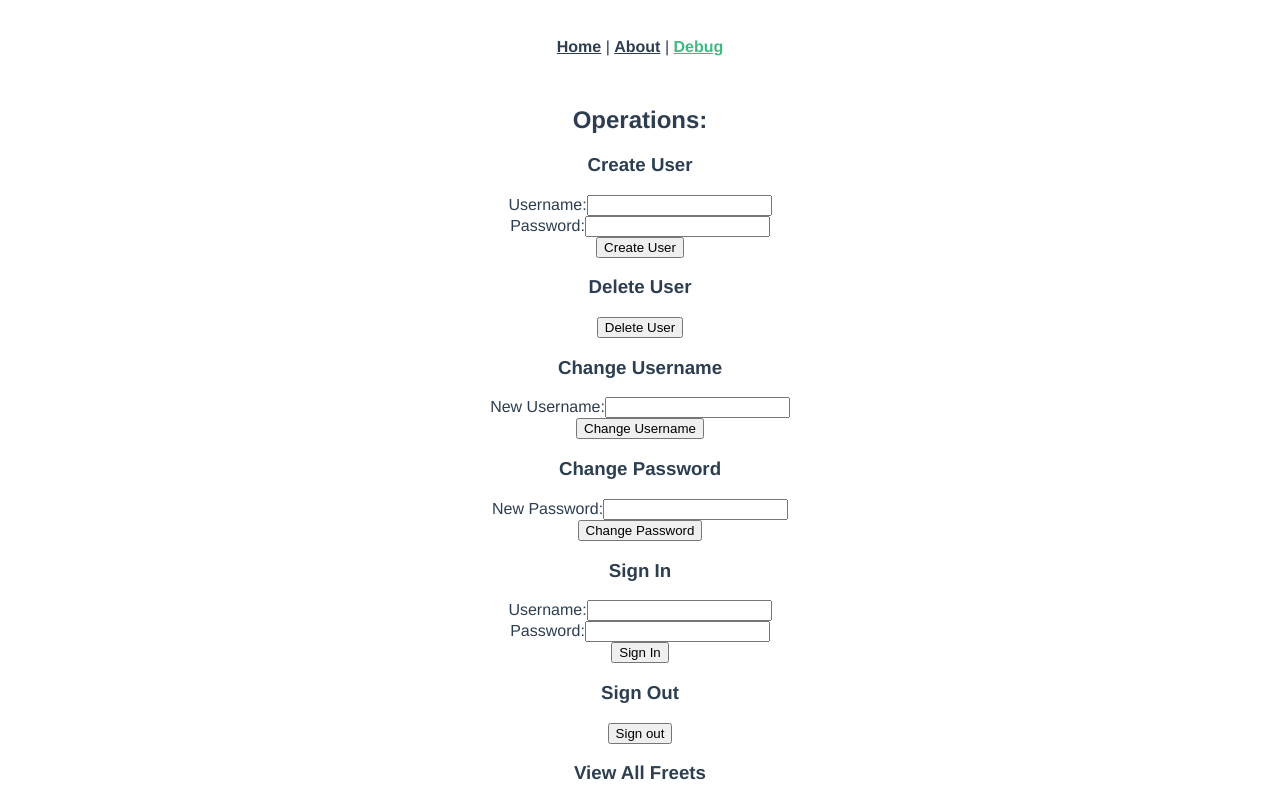
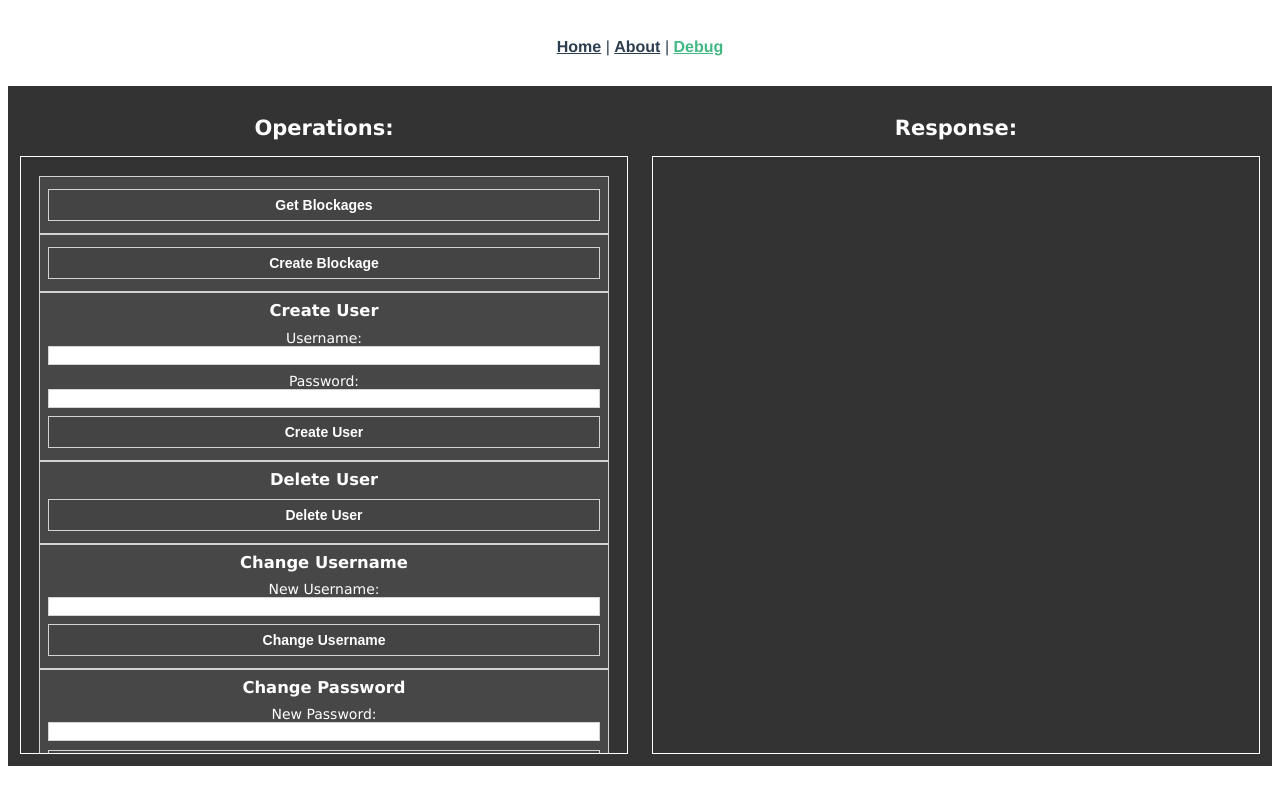
Before and after one commit to hizami-anuar/SafeBike, a Vue app: page /debug in a window 1280 px wide. Shown: the top 800 px of the page. Built offline with nearby package versions, Linux system fonts and the light colour scheme.

Commit message:
debug page updates

```diff
--- a/src/views/Debug.vue
+++ b/src/views/Debug.vue
@@ -3,6 +3,14 @@
     <section id="operations-container">
       <h2>Operations:</h2>
       <div class="scrollbox">
+        <form>
+          <input type="submit" v-on:click.prevent="getBlockages" value="Get Blockages">
+        </form>
+
+        <form>
+          <input type="submit" v-on:click.prevent="createBlockage" value="Create Blockage">
+        </form>
+
         <form id="create-user">
           <h3>Create User</h3>
           <div>
@@ -113,7 +121,173 @@
 </template>
 
 <script>
+import axios from 'axios';
+
 export default {
   name: 'Debug',
+  methods: {
+    showObject(obj) {
+      const pre = document.getElementById("response");
+      const preParent = pre.parentElement;
+      pre.innerText = JSON.stringify(obj, null, 4);
+      preParent.classList.add("flashing");
+      setTimeout(() => preParent.classList.remove("flashing"), 300);
+    },
+
+    showResponse(axiosResponse) {
+      const fullResponse =
+        axiosResponse.response === undefined
+          ? axiosResponse
+          : axiosResponse.response;
+      const abridgedResponse = {
+        data: fullResponse.data,
+        status: fullResponse.status,
+        statusText: fullResponse.statusText,
+      };
+      this.showObject(abridgedResponse);
+    },
+
+    getBlockages() {
+      axios.get("/api/blockages")
+        .then((response) => {
+          this.showResponse(response);
+        }).catch((error) => {
+          this.showResponse(error);
+        })
+    },
+
+    createBlockage() {
+      axios.post("/api/blockages")
+        .then((response) => {
+          this.showResponse(response);
+        }).catch((error) => {
+          this.showResponse(error);
+        })
+    },
+
+  }
 }
 </script>
+
+<style scoped>
+* {
+  box-sizing: border-box;
+}
+
+/* customize scrollbar for dark theme */
+::-webkit-scrollbar {
+  width: 12px;  /* for vertical scrollbars */
+  height: 12px; /* for horizontal scrollbars */
+}
+::-webkit-scrollbar-track {
+  background: rgba(0, 0, 0, 0.1);
+}
+::-webkit-scrollbar-thumb {
+  background: rgba(0, 0, 0, 0.2);
+}
+
+body {
+
+  height: 100vh;
+  padding: 2vw;
+  flex-direction: column;
+  display: flex;
+}
+
+main {
+  --light-border: 1px solid lightgray;
+  font: 14px "Lucida Grande", Helvetica, Arial, sans-serif;
+  background: rgba(0,0,0,.8);
+  color: white;
+  height: 85vh;
+  flex-grow: 1;
+  display: flex;
+  flex-wrap: wrap;
+}
+
+main > * {
+  flex: 1 1 320px;
+  margin: 1%;
+}
+
+section {
+  display: flex;
+  flex-direction: column;
+}
+
+section .scrollbox {
+  flex: 1 0 50vh;
+}
+
+form {
+  border: var(--light-border);
+  padding: 0.5rem;
+  display: flex;
+  flex-direction: column;
+  justify-content: space-between;
+  background: rgba(255,255,255,.1);
+}
+
+form > div {
+  display: flex;
+  flex-direction: column;
+}
+
+form > * {
+  margin: 0.3em 0;
+}
+
+form h3 {
+  margin-top: 0;
+}
+
+textarea {
+  resize: none;
+  height: 3rem;
+}
+
+input, textarea {
+  border: var(--light-border);
+}
+
+input[type="submit"] {
+  font-weight: bold;
+}
+
+.scrollbox {
+  box-shadow: 0 0 0 1px #fff; /* add border but border is broken */
+  padding: 3%;
+  overflow-y: scroll;
+}
+
+.teletype {
+  text-align: left;
+  font-family: 'Courier New', Courier, monospace;
+}
+
+input:hover:not(:focus) {
+  box-shadow: inset 0 0 100px 100px rgba(238, 251, 50, 0.15);
+}
+
+input[type="submit"] {
+  background: rgba(0,0,0,.05);
+  color: white;
+  font-size: 100%;
+  line-height: 200%;
+}
+
+input[type="submit"]:hover {
+  cursor: pointer;
+  box-shadow: inset 0 0 100px 100px rgba(50, 251, 93, 0.15);
+}
+
+@keyframes flash {
+  from {background-color: rgba(255, 255, 0, 0.3)}
+  to {background-color: rgba(255, 255, 0, 0)}
+}
+
+.flashing {
+  animation: flash 0.3s;
+}
+
+</style>>
```
